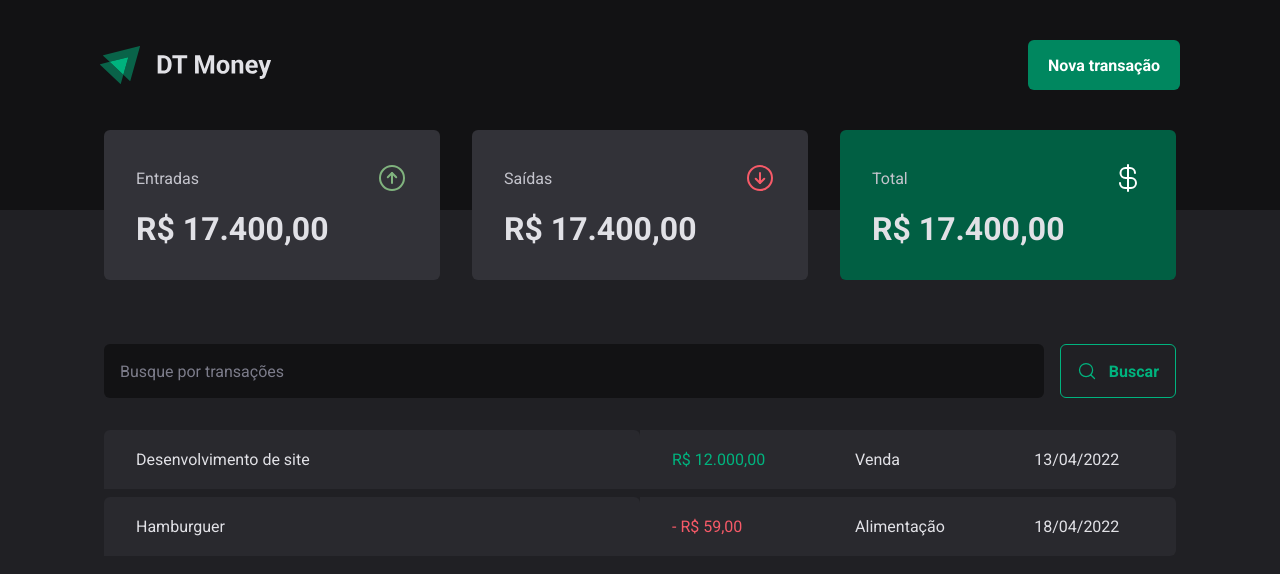
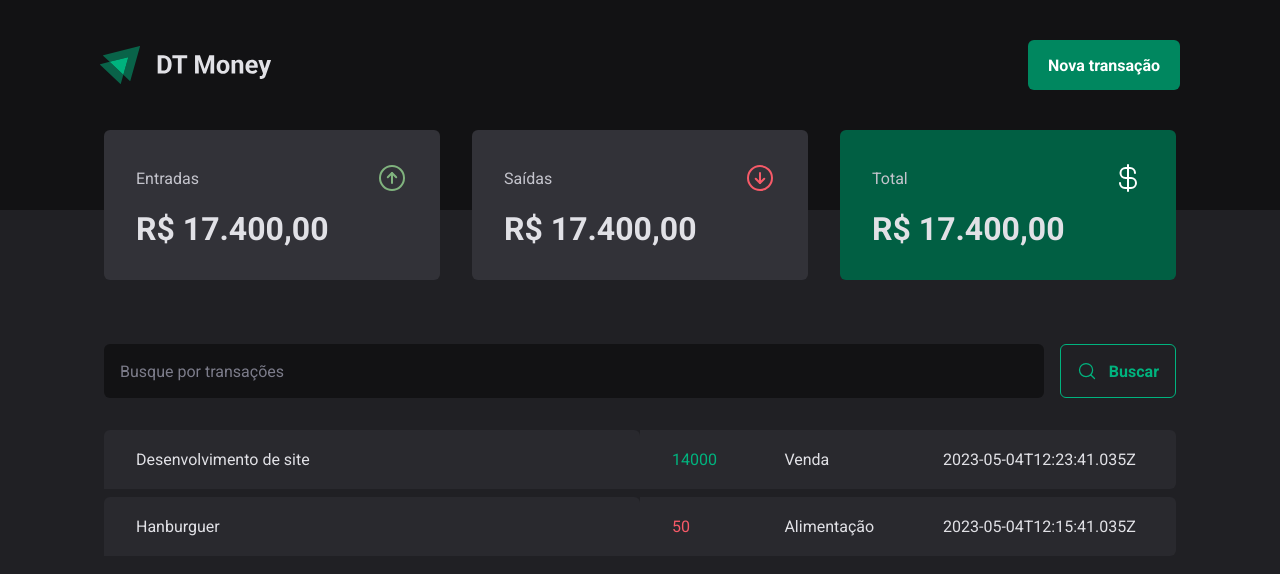
Before and after one commit to kassioOliveira/dt-money, a React (Vite) app: page / in a window 1280 px wide. Shown: the top 574 px of the page. Built offline with nearby package versions, Linux system fonts and the light colour scheme; data requests are answered from the project's data file.

Commit message:
http request

```diff
--- a/src/pages/Transactions/index.tsx
+++ b/src/pages/Transactions/index.tsx
@@ -1,9 +1,39 @@
+import { useEffect, useState } from "react"
 import { Header } from "../../components/Header"
 import SearchForm from "../../components/SearchForm"
 import { Summary } from "../../components/Summary"
 import { PriceHighLight, TransactionsContainer, TransactionsTable } from "./style"
 
+
+interface Transaction {
+  id:number;
+  description:string;
+  type: 'income'|'outcome';
+  price: number;
+  category: string;
+  createdAt: string;
+
+}
+
 export  function Transactions() {
+
+  const [transactions,setTransactions] = useState<Transaction[]>([])
+
+
+  async function loadTransactions(){
+    const response = await fetch('http://localhost:3333/transactions');
+    const data = await response.json();
+
+    setTransactions(data)
+
+  }
+
+  useEffect(()=>{
+
+   loadTransactions()
+
+  },[])
+
   return (
     <div>
     <Header/>
@@ -13,24 +43,21 @@
   <SearchForm/>
  <TransactionsTable>
       <tbody>
-        <tr>
-          <td width='50%' >Desenvolvimento de site</td>
-            <td> <PriceHighLight variant="income">
-            R$ 12.000,00
-              </PriceHighLight></td>
-            <td>Venda</td>
-            <td>13/04/2022</td>
-        </tr>
 
-        <tr>
-          <td width='50%' >Hamburguer</td>
-            <td><PriceHighLight variant="outcome">
-            - R$ 59,00
-              </PriceHighLight></td>
-            <td>Alimentação</td>
-            <td>18/04/2022</td>
-        </tr>
-
+        {
+          transactions.map(transaction => {
+            return (
+              <tr key={transaction.id}>
+              <td width='50%' >{transaction.description}</td>
+              <td> <PriceHighLight variant={transaction.type}>
+              {transaction.price}
+                </PriceHighLight></td>
+              <td>{transaction.category}</td>
+              <td>{transaction.createdAt}</td>
+          </tr>
+            )
+          })
+        }
       </tbody>
     </TransactionsTable>
  </TransactionsContainer>
```
